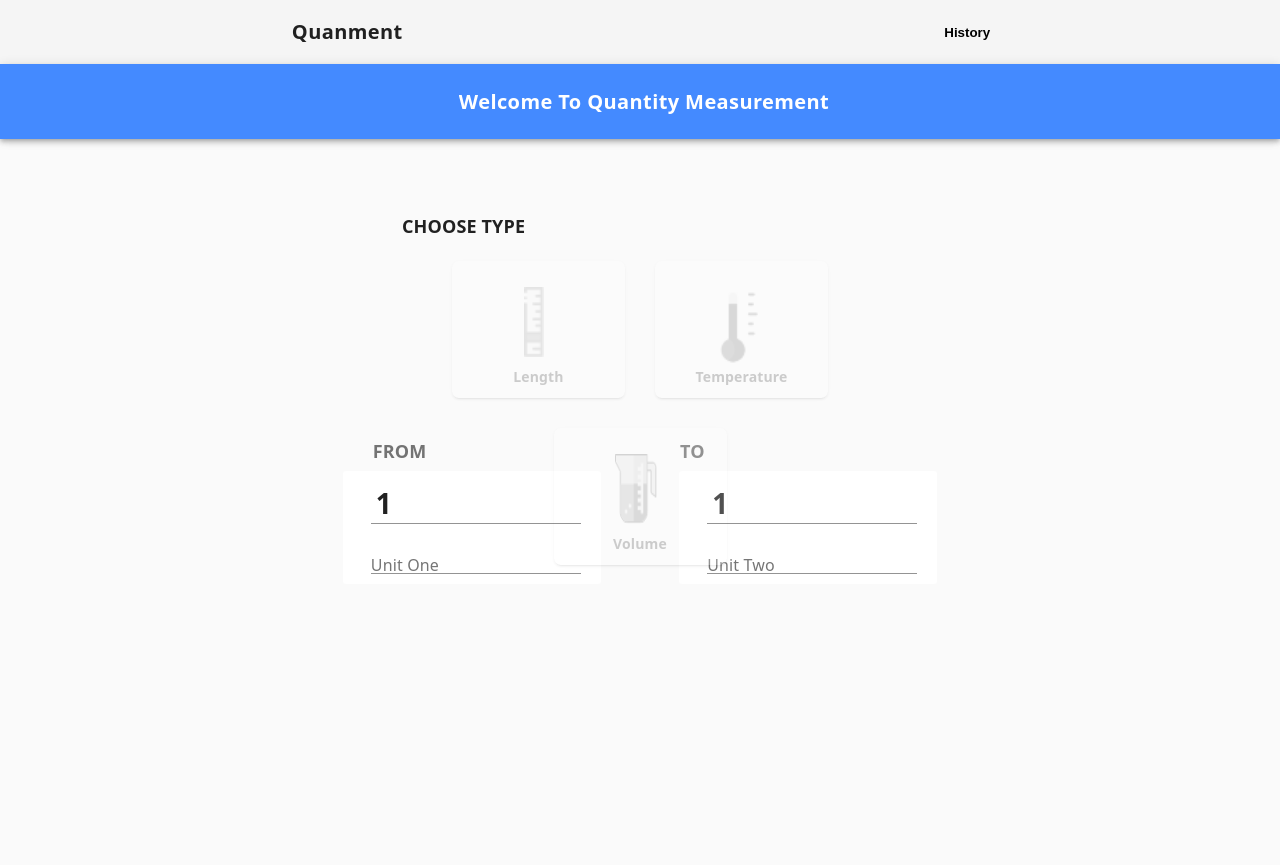
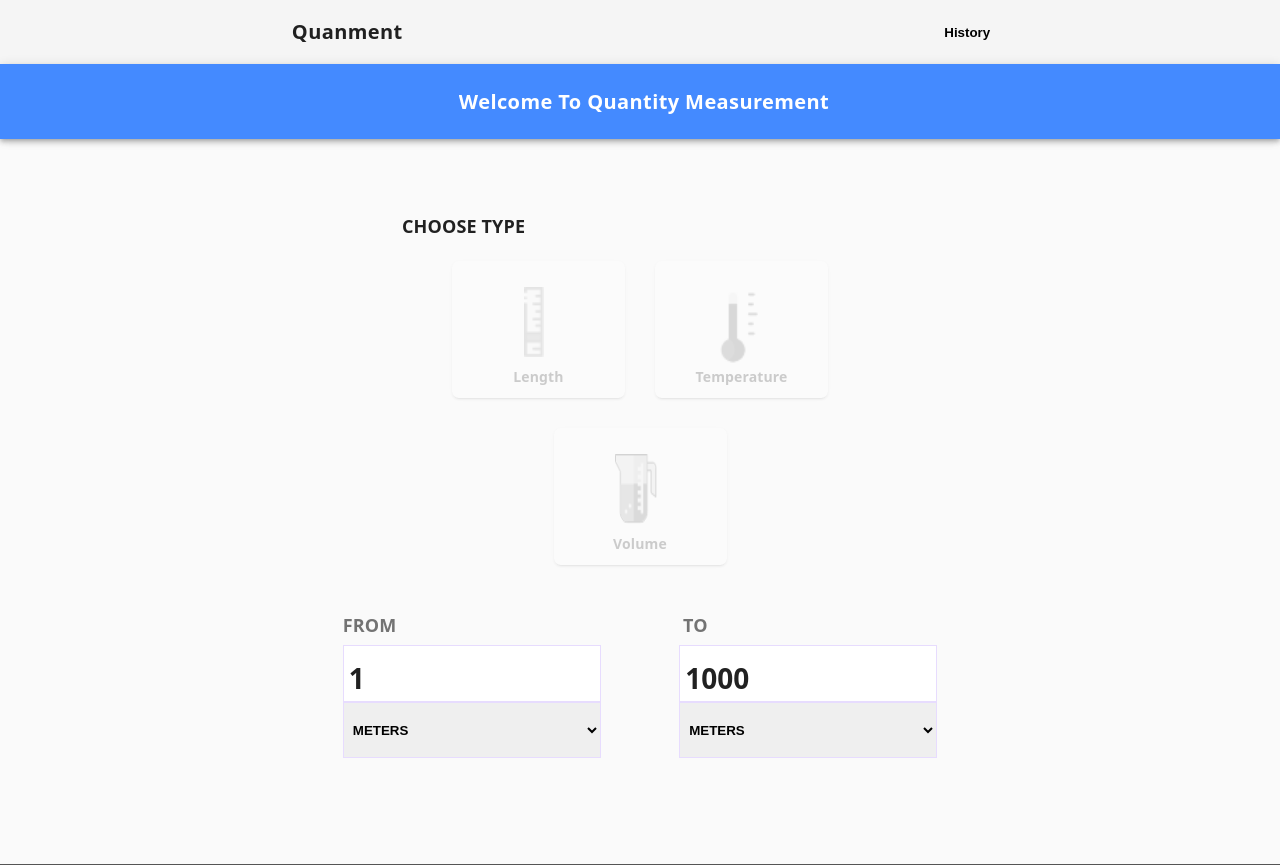
Before and after one commit to rajnish432/QuantityMeasurementVue, a Vue app: page / in a window 1280 px wide. Before the commit the page ends 800 px from the top, so only its background shows below. Built offline with nearby package versions, Linux system fonts and the light colour scheme.

Commit message:
[Rajnish]REFACTOR: To Fix Conversion Component Design

```diff
--- a/src/components/QuantityMeasurementConversion.vue
+++ b/src/components/QuantityMeasurementConversion.vue
@@ -1,26 +1,32 @@
 <template>
-  <div class="card-container">
+  <div class="conversion-container">
     <div>
       <div class="type">FROM</div>
-      <div class="type">TO</div>
+      <div class="type to-padding">TO</div>
     </div>
     <div>
       <md-content>
         <md-field>
           <md-input v-model="initial1"></md-input>
         </md-field>
-        <md-autocomplete v-model="selectedFirstUnit" :md-options="subUnits">
-          <label>Unit One</label>
-        </md-autocomplete>
+        <select name="firstUnit" class="units">
+          <option value="meters">METERS</option>
+          <option value="centimeters">CENTIMETERS</option>
+          <option value="inch">INCH</option>
+          <option value="feet">FEET</option>
+        </select>
       </md-content>
 
       <md-content>
         <md-field>
-          <md-input v-model="initial1"></md-input>
+          <md-input v-model="initial2"></md-input>
         </md-field>
-        <md-autocomplete v-model="selectedSecondUnit" :md-options="subUnits">
-          <label>Unit Two</label>
-        </md-autocomplete>
+        <select name="secondUnit" class="units">
+          <option value="meters">METERS</option>
+          <option value="centimeters">CENTIMETERS</option>
+          <option value="inch">INCH</option>
+          <option value="feet">FEET</option>
+        </select>
       </md-content>
     </div>
   </div>
@@ -42,7 +48,7 @@ export default {
 </script>
 
 <style scoped>
-.card-container {
+.conversion-container {
   display: flex;
   flex-direction: column;
   margin-top: 2%;
@@ -50,7 +56,7 @@ export default {
   height: 250px;
 }
 
-.card-container > div {
+.conversion-container > div {
   display: flex;
   flex-direction: row;
   justify-content: space-between;
@@ -64,17 +70,25 @@ export default {
   justify-content: center;
   flex-direction: column;
   border-radius: 3px;
-  padding: 12px 24px;
 }
 
 .md-field {
-  margin: 4px;
   padding: 5px;
+  height: 50%;
   min-height: initial;
+  width: 100%;
+  min-height: 50%;
+  padding-top: 16px;
+  border: 1px solid #e7dcfe;
+  display: flex;
+  position: initial;
+  margin: 0px;
+  font-family: inherit;
 }
 
 .md-input {
   font-size: 28px !important;
+  width: 40px;
   font-weight: bold;
 }
 
@@ -84,8 +98,19 @@ export default {
   text-align: start;
   font-family: system-ui;
   font-size: large;
-  padding-left: 40px;
+  padding-left: 10px;
   font-weight: 600;
   opacity: 0.62;
 }
+
+.to-padding {
+  padding-left: 55px;
+}
+
+.units {
+  height: 150px;
+  font-weight: 700;
+  padding: 5px;
+  border: 1px solid #e7dcfe;
+}
 </style>
--- a/src/components/QuantityMeasurementHome.vue
+++ b/src/components/QuantityMeasurementHome.vue
@@ -21,4 +21,4 @@ export default {
 };
 </script>
 <style scoped>
-</style>>
+</style>
--- a/src/components/QuantityMeasurmentCards.vue
+++ b/src/components/QuantityMeasurmentCards.vue
@@ -63,7 +63,6 @@ export default {
   flex-direction: column;
   margin-top: 6%;
   width: 45%;
-  height: 200px;
 }
 
 .md-card {
```
